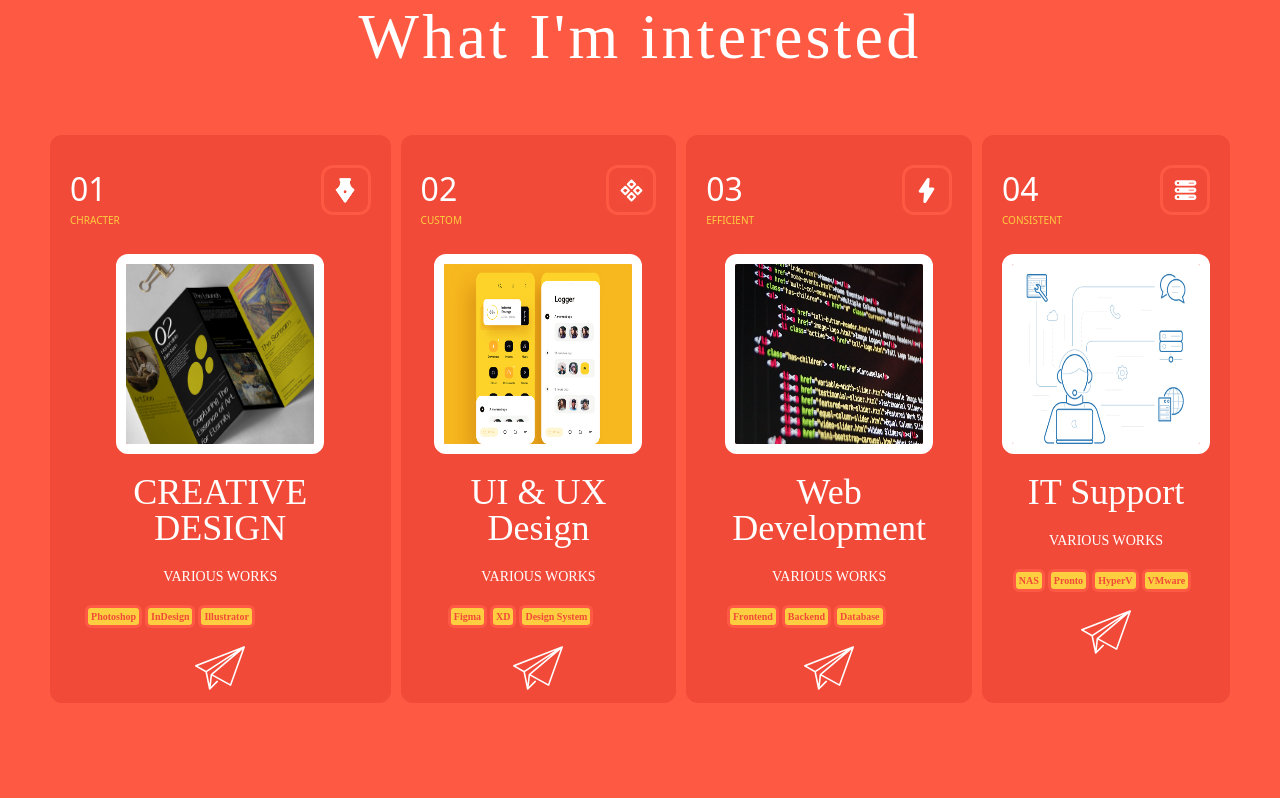
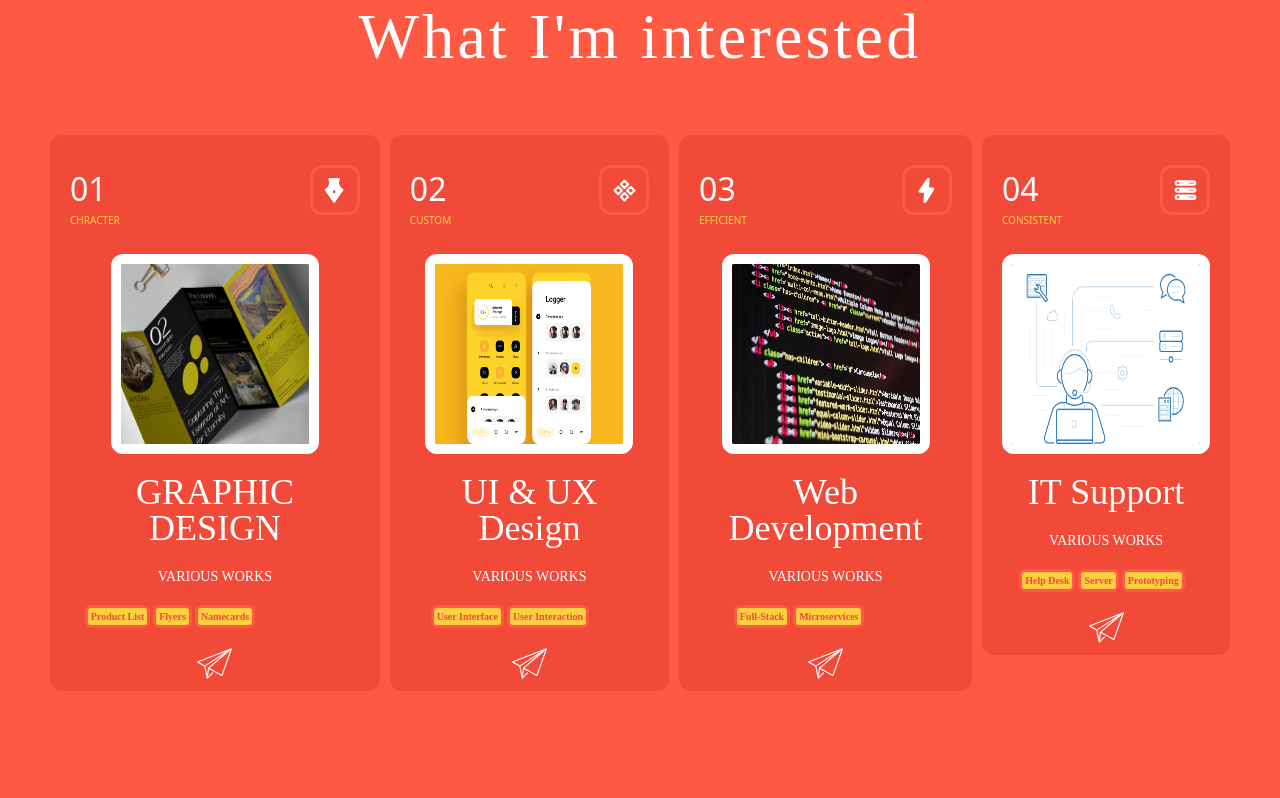
Before and after one commit to jasonzhwang/jayfolio, a Next.js app: page / in a window 1280 px wide. Shown: the part 760-1558 px from the top of the page. Built offline with nearby package versions, Linux system fonts and the light colour scheme; no server answers.

Commit message:
feat: add some hover effects to service section

```diff
--- a/src/components/Home/Service/index.tsx
+++ b/src/components/Home/Service/index.tsx
@@ -13,9 +13,9 @@ const ServiceSection = () => {
             index={1}
             advDescription="CHRACTER"
             advPic="./design.svg"
-            serviceTitle="CREATIVE DESIGN"
+            serviceTitle="GRAPHIC DESIGN"
             serviceSubTitle="VARIOUS WORKS"
-            skillSet={["Photoshop", "InDesign", "Illustrator"]}
+            skillSet={["Product List", "Flyers", "Namecards", "Brochures", "Commercial Stickers"]}
           />
           <ServiceCard
             index={2}
@@ -23,7 +23,7 @@ const ServiceSection = () => {
             advPic="./uiux.svg"
             serviceTitle="UI & UX Design"
             serviceSubTitle="VARIOUS WORKS"
-            skillSet={["Figma", "XD", "Design System"]}
+            skillSet={["User Interface", "User Interaction", "Figma", "System Design"]}
           />
         </div>
         <div className="mx-auto flex flex-col gap-[10px] sm:flex-row">
@@ -33,7 +33,7 @@ const ServiceSection = () => {
             advPic="./light.svg"
             serviceTitle="Web Development"
             serviceSubTitle="VARIOUS WORKS"
-            skillSet={["Frontend", "Backend", "Database"]}
+            skillSet={["Full-Stack", "Microservices", "NoSQL & Relational DB", "AWS", "Algorithms"]}
           />
           <ServiceCard
             index={4}
@@ -41,7 +41,7 @@ const ServiceSection = () => {
             advPic="./support.svg"
             serviceTitle="IT Support"
             serviceSubTitle="VARIOUS WORKS"
-            skillSet={["NAS", "Pronto", "HyperV", "VMware"]}
+            skillSet={["Help Desk", "Server", "Prototyping", "ERP", "User mgmt", "Data backup"]}
           />
         </div>
       </div>
--- a/src/components/Shared/ServiceCard.tsx
+++ b/src/components/Shared/ServiceCard.tsx
@@ -23,6 +23,7 @@ const ServiceCard: React.FC<ServiceCardProps> = ({
 }) => {
   const imgSrc = serviceImg[index - 1];
   return (
+    <div className="group flex flex-col lg:min-h-[580px]">
       <div className="flex flex-col rounded-xl bg-[#F14A38] px-[20px]">
         <div className="flex min-w-[207px] pb-[26px] pt-[30px]">
           <div className="mx-auto sm:ml-0">
@@ -30,7 +31,7 @@ const ServiceCard: React.FC<ServiceCardProps> = ({
             <p className="text-[10px] text-[#FDCE40]">{advDescription}</p>
           </div>
           {/* <img src="./card-square.svg" alt="" className="hidden ml-auto sm:block" /> */}
-        <div className="ml-auto hidden h-[50px] w-[50px] rounded-xl border-[3px] border-[#FE5943] sm:flex">
+          <div className="ml-auto hidden h-[50px] w-[50px] rounded-xl border-[3px] border-[#FE5943] group-hover:border-[#FDCE40] sm:flex">
             <img src={advPic} alt="" className="mx-auto my-auto sm:h-[25px] sm:w-[25x]" />
           </div>
         </div>
@@ -40,18 +41,23 @@ const ServiceCard: React.FC<ServiceCardProps> = ({
         <h2 className="mx-auto py-[20px] text-center font-Robuck text-[36px] font-light leading-none text-white">
           {serviceTitle}
         </h2>
-      <p className="mx-auto pb-[18px] font-Hemenix text-[14px] text-white">{serviceSubTitle}</p>
-      <div className="flex max-w-[200px] flex-wrap justify-center gap-[3px] pb-[15px]">
+        <div className="flex h-[80px] flex-col">
+          <p className="mx-auto pb-[18px] font-Hemenix text-[14px] text-white group-hover:hidden">
+            {serviceSubTitle}
+          </p>
+          <div className="flex h-[25px] max-w-[200px] flex-wrap justify-center gap-[3px] overflow-hidden pb-[0px] group-hover:h-[50px]">
             {skillSet.map((item, index) => {
               return <TagButton key={index} tagContent={item} />;
             })}
-        {/* <TagButton tagContent="Photoshop" />
-        <TagButton tagContent="InDesign" />
-        <TagButton tagContent="Illustrator" /> */}
           </div>
-      <div className="mx-auto mb-[10px] flex h-[50px] w-[50px]">
+        </div>
+        <div className="mx-auto mb-[10px] flex h-[35px] w-[35px] group-hover:invisible">
           <SendMessage className="h-full w-full text-white" />
         </div>
+      </div>
+      <button className="relative mx-auto hidden -translate-y-3/4 rounded-xl border-[5px] border-[#FE5943] bg-[#FDCE40] px-[16px] py-[12px] text-white group-hover:block">
+        Send Enquries
+      </button>
     </div>
   );
 };
```
Lines whose indentation alone changed are shown as unchanged.
